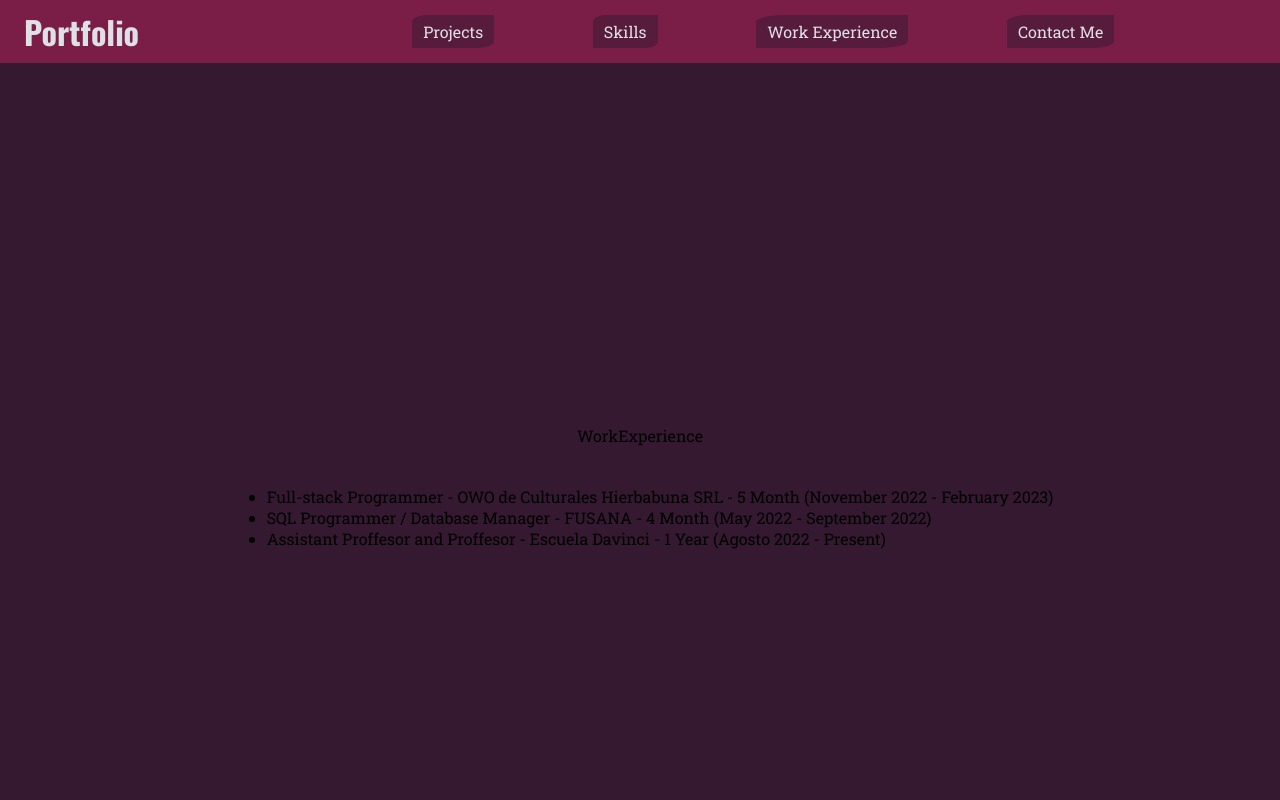
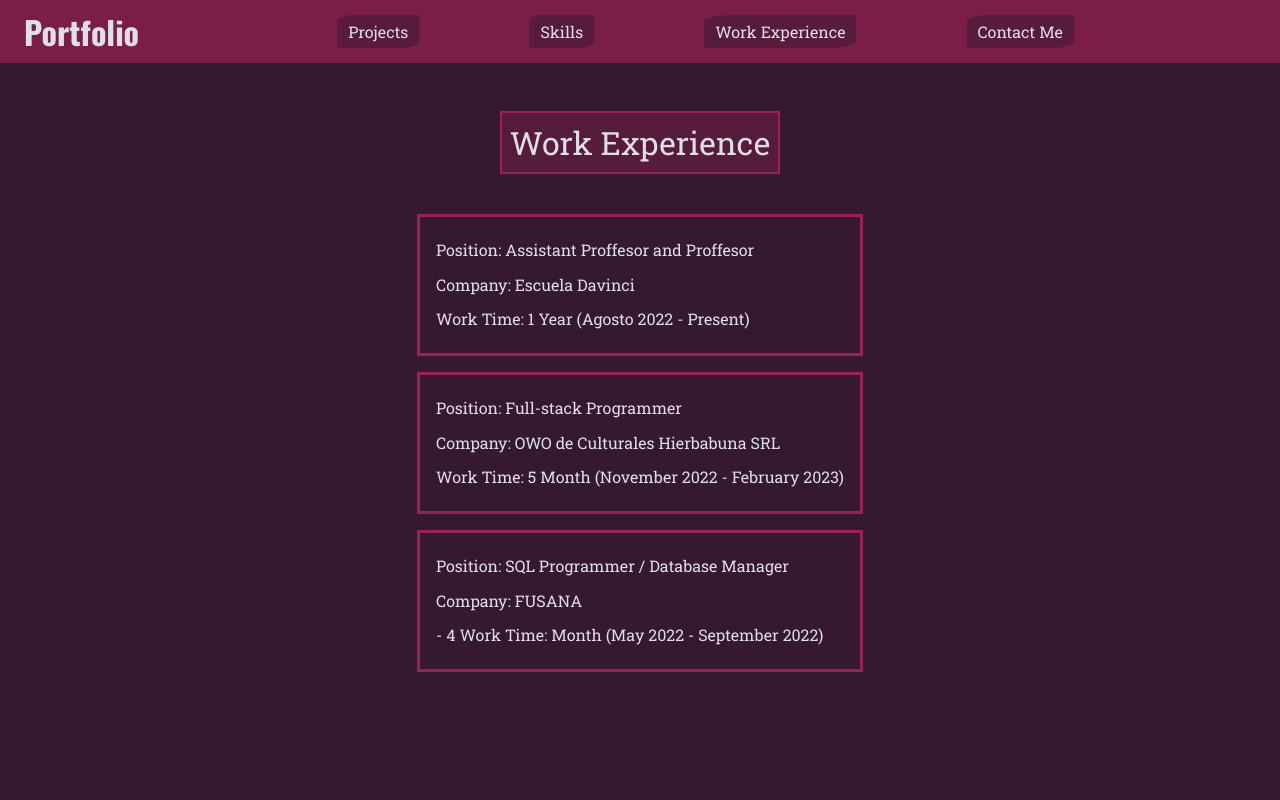
Before and after one commit to MaiineV/Portfolio, a React (Create React App) app: page /experience in a window 1280 px wide. Shown: the top 800 px of the page. Built offline with nearby package versions, Linux system fonts and the light colour scheme.

Commit message:
Work Experience and header bugfixing

```diff
--- a/src/pages/WorkExperience.js
+++ b/src/pages/WorkExperience.js
@@ -4,21 +4,23 @@ import classes from "../styles/WorkExperience.module.scss";
 const WorkExperience = () => {
   return (
     <div className={classes.workExperiences}>
-      <div className={classes.workExperience__title}>WorkExperience</div>
-      <ul>
-        <li className={classes.workExperience____itemList}>
-          Full-stack Programmer - OWO de Culturales Hierbabuna SRL - 5 Month
-          (November 2022 - February 2023)
-        </li>
-        <li className={classes.workExperience____itemList}>
-        SQL Programmer / Database Manager  - FUSANA
-- 4 Month (May 2022 - September 2022)
-        </li>
-        <li className={classes.workExperience____itemList}>
-        Assistant Proffesor and Proffesor - Escuela Davinci
-- 1 Year (Agosto 2022 - Present)
-        </li>
-      </ul>
+      <div className={classes.workExperiences__title}>Work Experience</div>
+      <div className={classes.workExperiences__jobsList}>
+        <div className={classes.workExperiences__itemList}>
+          Position: Assistant Proffesor and Proffesor <br />
+          Company: Escuela Davinci <br />
+          Work Time: 1 Year (Agosto 2022 - Present)
+        </div>
+        <div className={classes.workExperiences__itemList}>
+          Position: Full-stack Programmer <br />
+          Company: OWO de Culturales Hierbabuna SRL <br />
+          Work Time: 5 Month (November 2022 - February 2023)
+        </div>
+        <div className={classes.workExperiences__itemList}>
+          Position: SQL Programmer / Database Manager <br />
+          Company: FUSANA <br />- 4 Work Time: Month (May 2022 - September 2022)
+        </div>
+      </div>
     </div>
   );
 };
--- a/src/styles/Header.module.scss
+++ b/src/styles/Header.module.scss
@@ -11,15 +11,15 @@ body{
   padding: 0.5rem 1.5rem;
 
   display: flex;
+  column-gap:  1rem;
 
-  justify-content: center;
+  justify-content: space-between;
   align-items: center;
 
   &__logo{
     font-family: $LogoFont;
     font-size: $large-font-size;
     color: $font;
-    flex: 1;
     text-decoration: none;
 
     &:hover{
@@ -39,7 +39,6 @@ body{
   }
 
   &__menu{
-    flex: 1;
     display:inline-flex;
     justify-content: right;
     max-width: 35px;
--- a/src/styles/WorkExperience.module.scss
+++ b/src/styles/WorkExperience.module.scss
@@ -2,29 +2,39 @@
 
 body{
     margin: 0;
+    background: $bg;
 }
 
 .workExperiences{
     min-height: 100vh;
+
     font-family: $RobotSlab;
+    color: $font;
+
     display: flex;
     flex-direction: column;
     gap: 1.5rem;
-    justify-content: center;
+
+    margin: 1rem;
+
     align-items: center;
-    padding: 2rem 1rem;
-    background: $bg;
 
     &__title{
         display: flex;
         font-size: xx-large;
         padding: .5rem;
-        margin: .5rem;
+        margin-top: 2rem;
+
+        border: solid $details .15rem;
+        background-color: $secondary;
     }
 
     &__itemList{
+        display: flex;
+        line-height: 26pt;
         border: 3px solid $details;
-        padding: .5rem;
-        margin: .5rem;
+        padding: 1rem;
+        margin: 1rem;
+
     }
 }
```
